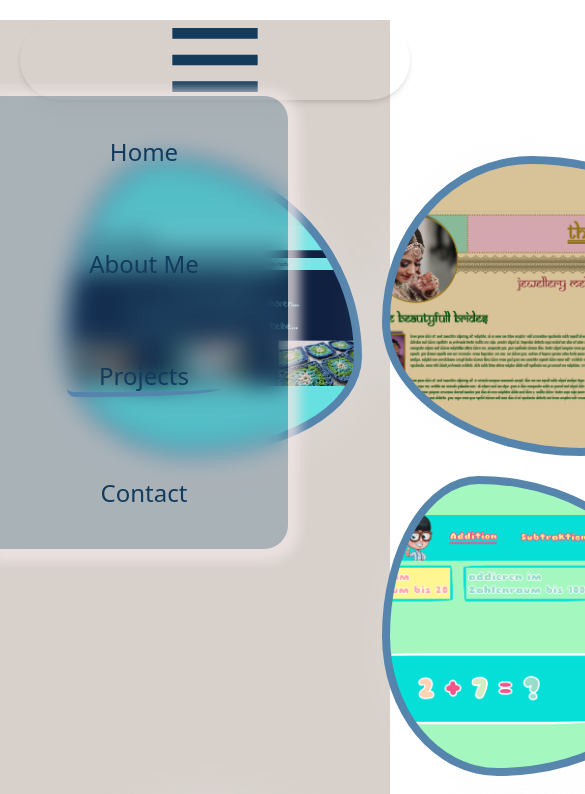
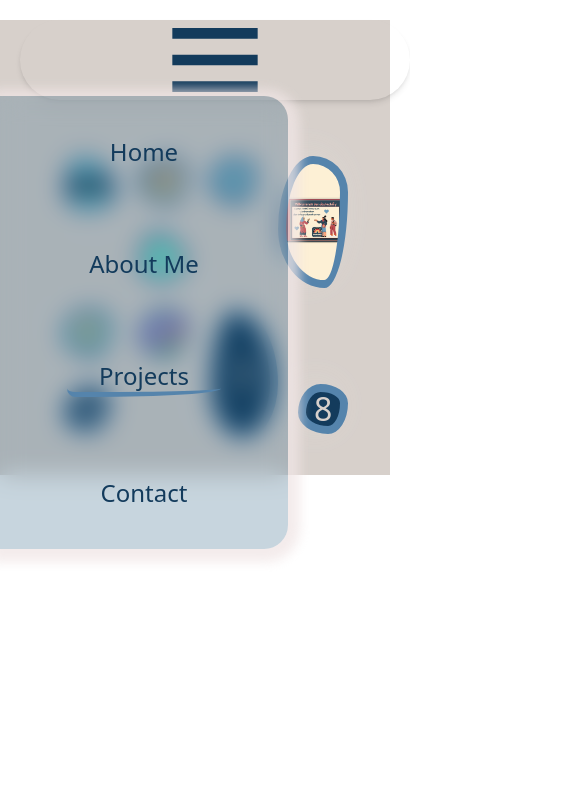
Before and after one commit to zubia77/zubia, a React (Vite) app: page /projects in a window 390 px wide. Shown: the top 794 px of the page, 585 px wide, since content can reach past the window. Built offline with nearby package versions, Linux system fonts and the light colour scheme; the HTML template or start-up script is replaced by a standard one; a web font is replaced by a local one.

Commit message:
first try projects responsive

```diff
--- a/src/App.scss
+++ b/src/App.scss
@@ -174,11 +174,11 @@
     }
 
     .grid {
-        width: 300px;
-        height: 300px;
+        width: 50px;
+        height: 50px;
         object-fit: cover;
         background-color: #133b5c;
-        font-size: 4rem;
+        font-size: 2rem;
         color: #d7d0cb;
         display: flex;
         justify-content: center;
```
